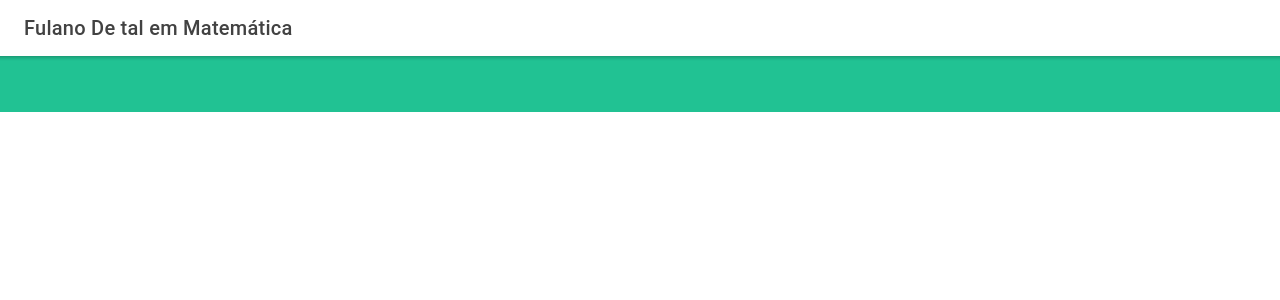
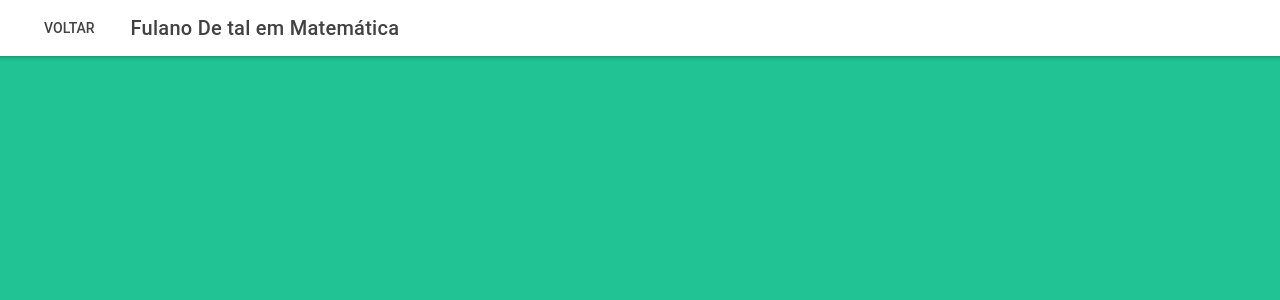
Before and after one commit to AlexsandroSA/movilehack-afro, a React (Create React App) app in the folder front/: page /classe/aluno in a window 1280 px wide. Shown: the top 300 px of the page. Built offline with nearby package versions, Linux system fonts and the light colour scheme; no server answers.

Commit message:
Add subnav

```diff
--- a/front/src/App.tsx
+++ b/front/src/App.tsx
@@ -1,9 +1,10 @@
-import React from 'react';
+import React, {useState} from 'react';
+import Menu from "./components/Menu";
+
 import { Redirect, Route } from 'react-router-dom';
-import { IonApp } from '@ionic/react';
+import { IonApp, IonRouterOutlet, IonSplitPane } from "@ionic/react";
 import { IonReactRouter } from '@ionic/react-router';
 
-/*  Page */
 import TeacherHome from './pages/Teacher/Teacher';
 import ClassDetailPage from './pages/Teacher/ClassDetail';
 import StudentDetailPage from "./pages/Teacher/StudentDetail";
@@ -12,15 +13,12 @@ import Notification from './pages/Notification';
 import HomePage from './pages/Home';
 
 
-/* Core CSS required for Ionic components to work properly */
 import '@ionic/react/css/core.css';
 
-/* Basic CSS for apps built with Ionic */
 import '@ionic/react/css/normalize.css';
 import '@ionic/react/css/structure.css';
 import '@ionic/react/css/typography.css';
 
-/* Optional CSS utils that can be commented out */
 import '@ionic/react/css/padding.css';
 import '@ionic/react/css/float-elements.css';
 import '@ionic/react/css/text-alignment.css';
@@ -28,45 +26,43 @@ import '@ionic/react/css/text-transformation.css';
 import '@ionic/react/css/flex-utils.css';
 import '@ionic/react/css/display.css';
 
-/* Theme variables */
 import './theme/variables.css';
 
-const App: React.FC = () => (
+const App: React.FC = () => {
+
+  const [selectedPage, setSelectedPage] = useState('');
+
+  return (
     <IonApp>
       <IonReactRouter>
+        <IonSplitPane contentId="main">
+          <Menu selectedPage={selectedPage} />
+          <IonRouterOutlet id="main">
             <Route
-        path="/professor"
-        component={TeacherHome}
+            path="/page/:name"
+            render={props => {
+              setSelectedPage(props.match.params.name);
+              return <HomePage {...props} />;
+            }}
             exact={true}
             />
-      <Route
-        path="/home"
-        component={HomePage}
-        exact={true}
-        />
-      <Route
-        path="/aluno"
-        component={StudentHome}
-        exact={true}
-      />
-      <Route
-        path="/notification"
-        component={Notification}
-        exact={true}
-      />
+          </IonRouterOutlet>
+        </IonSplitPane>
+
+        <Route path="/professor" component={TeacherHome} exact={true} />
+        <Route path="/home" component={HomePage} exact={true} />
+        <Route path="/aluno" component={StudentHome} exact={true} />
+        <Route path="/notification" component={Notification} exact={true} />
         <Route
           path="/professor/classe"
           component={ClassDetailPage}
           exact={true}
         />
         <Route path="/classe/aluno" component={StudentDetailPage} exact={true} />
-      <Route
-        path="/"
-        render={() => <Redirect to="/home" />}
-        exact={true}
-      />
+        <Route path="/" render={() => <Redirect to="/home" />} exact={true} />
       </IonReactRouter>
     </IonApp>
     );
+  }
 
   export default App;
--- /dev/null
+++ b/front/src/components/Menu.tsx
@@ -0,0 +1,86 @@
+import {
+  IonContent,
+  IonIcon,
+  IonItem,
+  IonLabel,
+  IonList,
+  IonListHeader,
+  IonMenu,
+  IonMenuToggle
+} from "@ionic/react";
+import React from "react";
+import { RouteComponentProps, withRouter } from "react-router-dom";
+import {
+  heartOutline,
+  heartSharp,
+  mailOutline,
+  mailSharp,
+  paperPlaneOutline,
+  paperPlaneSharp,
+  bookmarkOutline
+} from "ionicons/icons";
+import "./menu.css";
+
+interface MenuProps extends RouteComponentProps {
+  selectedPage: string;
+}
+
+interface AppPage {
+  url: string;
+  iosIcon: string;
+  mdIcon: string;
+  title: string;
+}
+
+const appPages: AppPage[] = [
+  {
+    title: "Professor",
+    url: "/professor",
+    iosIcon: mailOutline,
+    mdIcon: mailSharp
+  },
+  {
+    title: "Aluno 1",
+    url: "/aluno",
+    iosIcon: paperPlaneOutline,
+    mdIcon: paperPlaneSharp
+  },
+  {
+    title: "Aluno 2",
+    url: "/aluno",
+    iosIcon: heartOutline,
+    mdIcon: heartSharp
+  }
+];
+
+const labels = ["Family", "Friends", "Notes", "Work", "Travel", "Reminders"];
+
+const Menu: React.FunctionComponent<MenuProps> = ({ selectedPage }) => {
+  return (
+    <IonMenu contentId="main" type="reveal">
+      <IonContent>
+        <IonList id="inbox-list">
+          <IonListHeader>Estude Fácil</IonListHeader>
+          {appPages.map((appPage, index) => {
+            return (
+              <IonMenuToggle key={index} autoHide={false}>
+                <IonItem
+                  className={selectedPage === appPage.title ? "selected" : ""}
+                  routerLink={appPage.url}
+                  routerDirection="none"
+                  lines="none"
+                  detail={false}
+                >
+                  <IonIcon slot="start" icon={appPage.iosIcon} />
+                  <IonLabel>{appPage.title}</IonLabel>
+                </IonItem>
+              </IonMenuToggle>
+            );
+          })}
+        </IonList>
+      </IonContent>
+    </IonMenu>
+  );
+};
+
+export default withRouter(Menu);
--- /dev/null
+++ b/front/src/components/menu.css
@@ -0,0 +1,114 @@
+ion-menu ion-content {
+  --background: var(--ion-item-background, var(--ion-background-color, #fff));
+}
+
+ion-menu.md ion-content {
+  --padding-start: 8px;
+  --padding-end: 8px;
+  --padding-top: 20px;
+  --padding-bottom: 20px;
+}
+
+ion-menu.md ion-list {
+  padding: 20px 0;
+}
+
+ion-menu.md ion-note {
+  margin-bottom: 30px;
+}
+
+ion-menu.md ion-list-header,
+ion-menu.md ion-note {
+  padding-left: 10px;
+}
+
+ion-menu.md ion-list#inbox-list {
+  border-bottom: 1px solid var(--ion-color-step-150, #d7d8da);
+}
+
+ion-menu.md ion-list#inbox-list ion-list-header {
+  font-size: 22px;
+  font-weight: 600;
+  min-height: 20px;
+}
+
+ion-menu.md ion-list#labels-list ion-list-header {
+  font-size: 16px;
+  margin-bottom: 18px;
+  color: #757575;
+  min-height: 26px;
+}
+
+ion-menu.md ion-item {
+  --padding-start: 10px;
+  --padding-end: 10px;
+  border-radius: 4px;
+}
+
+ion-menu.md ion-item.selected {
+  --background: rgba(var(--ion-color-primary-rgb), 0.14);
+}
+
+ion-menu.md ion-item.selected ion-icon {
+  color: var(--ion-color-primary);
+}
+
+ion-menu.md ion-item ion-icon {
+  color: #616e7e;
+}
+
+ion-menu.md ion-item ion-label {
+  font-weight: 500;
+}
+
+ion-menu.ios ion-content {
+  --padding-bottom: 20px;
+}
+
+ion-menu.ios ion-list {
+  padding: 20px 0 0 0;
+}
+
+ion-menu.ios ion-note {
+  line-height: 24px;
+  margin-bottom: 20px;
+}
+
+ion-menu.ios ion-item {
+  --padding-start: 16px;
+  --padding-end: 16px;
+  --min-height: 50px;
+}
+
+ion-menu.ios ion-item ion-icon {
+  font-size: 24px;
+  color: #73849a;
+}
+
+ion-menu.ios ion-item .selected ion-icon {
+  color: var(--ion-color-primary);
+}
+
+ion-menu.ios ion-list#labels-list ion-list-header {
+  margin-bottom: 8px;
+}
+
+ion-menu.ios ion-list-header,
+ion-menu.ios ion-note {
+  padding-left: 16px;
+  padding-right: 16px;
+}
+
+ion-menu.ios ion-note {
+  margin-bottom: 8px;
+}
+
+ion-note {
+  display: inline-block;
+  font-size: 16px;
+  color: var(--ion-color-medium-shade);
+}
+
+ion-item.selected {
+  --color: var(--ion-color-primary);
+}
--- a/front/src/pages/Home.tsx
+++ b/front/src/pages/Home.tsx
@@ -1,4 +1,5 @@
 import React from "react";
+import { RouteComponentProps } from "react-router";
 
 import {
   IonHeader,
@@ -17,12 +18,24 @@ import {
   IonItemOptions,
   IonButton,
   IonImg,
-  IonContent
+  IonContent,
+  IonButtons,
+  IonMenuButton,
+  IonMenu,
+  IonRouterOutlet
 } from "@ionic/react";
 
-const HomePage: React.FC = () => {
+const HomePage: React.FC<RouteComponentProps<{ name: string }>> = () => {
   return (
     <IonPage>
+      <IonHeader>
+        <IonToolbar>
+          <IonButtons slot="start">
+            <IonMenuButton autoHide={false}></IonMenuButton>
+          </IonButtons>
+        </IonToolbar>
+      </IonHeader>
+
       <IonContent>
         <IonImg src="assets/logo_estude_facil.png" class="app-logo" />
       </IonContent>
--- a/front/src/pages/Teacher/ClassDetail.tsx
+++ b/front/src/pages/Teacher/ClassDetail.tsx
@@ -360,7 +360,11 @@ const ClassDetailPage: React.FC<ClassDetailPageProps> = ({ match }) => {
       <IonHeader>
         <IonToolbar>
           <IonButtons slot="start">
-            <IonBackButton />
+            <IonBackButton
+              icon="buttonIcon"
+              defaultHref="/professor"
+              text="Voltar"
+            ></IonBackButton>
             <IonTitle>Detalhes da classe</IonTitle>
           </IonButtons>
         </IonToolbar>
@@ -370,7 +374,9 @@ const ClassDetailPage: React.FC<ClassDetailPageProps> = ({ match }) => {
         <IonList>
           {students.map(student => (
             <IonItem button key={Math.random()} routerLink="/classe/aluno">
-              <IonLabel>{student.name.first} {student.name.last}</IonLabel>
+              <IonLabel>
+                {student.name.first} {student.name.last}
+              </IonLabel>
             </IonItem>
           ))}
         </IonList>
--- a/front/src/pages/Teacher/StudentDetail.tsx
+++ b/front/src/pages/Teacher/StudentDetail.tsx
@@ -25,19 +25,22 @@ interface StudentDetailsProps extends RouteComponentProps<{}> {}
 
 const StudentDetailPage: React.FC<StudentDetailsProps> = ({ match }) => {
   return (
-    <IonPage class="background-app">
+    <IonPage className="background-app">
       <IonHeader>
         <IonToolbar>
           <IonButtons slot="start">
-            <IonBackButton />
+            <IonBackButton
+              icon="buttonIcon"
+              defaultHref="/professor/classe"
+              text="Voltar"
+            >
+            </IonBackButton>
             <IonTitle>Fulano De tal em Matemática</IonTitle>
           </IonButtons>
         </IonToolbar>
       </IonHeader>
 
-      <IonContent>
-
-      </IonContent>
+      <IonContent></IonContent>
     </IonPage>
   );
 };
```
Also changed, not shown: front/src/pages/Teacher/Teacher.tsx (+3 -6 lines). Lines whose indentation alone changed are shown as unchanged.
